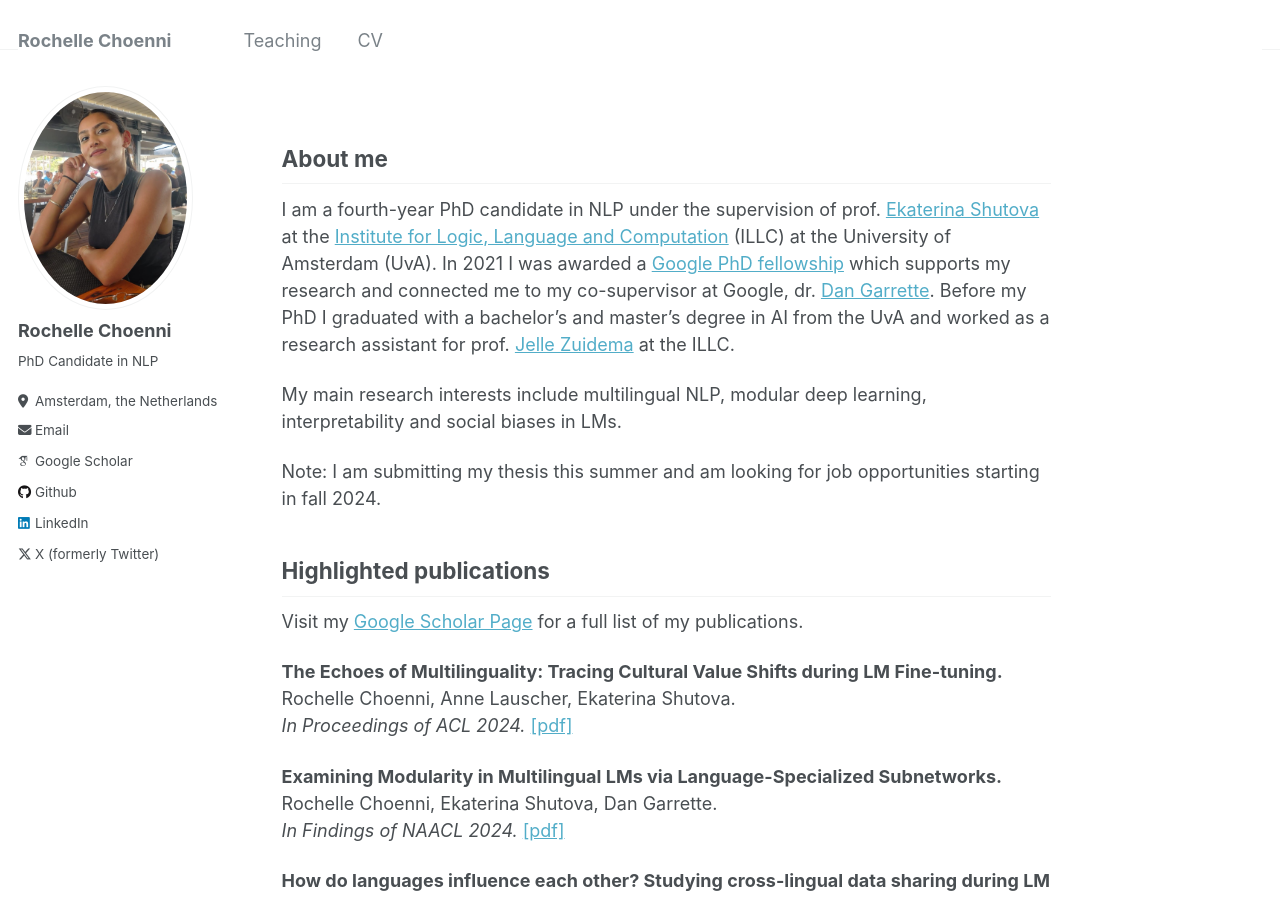
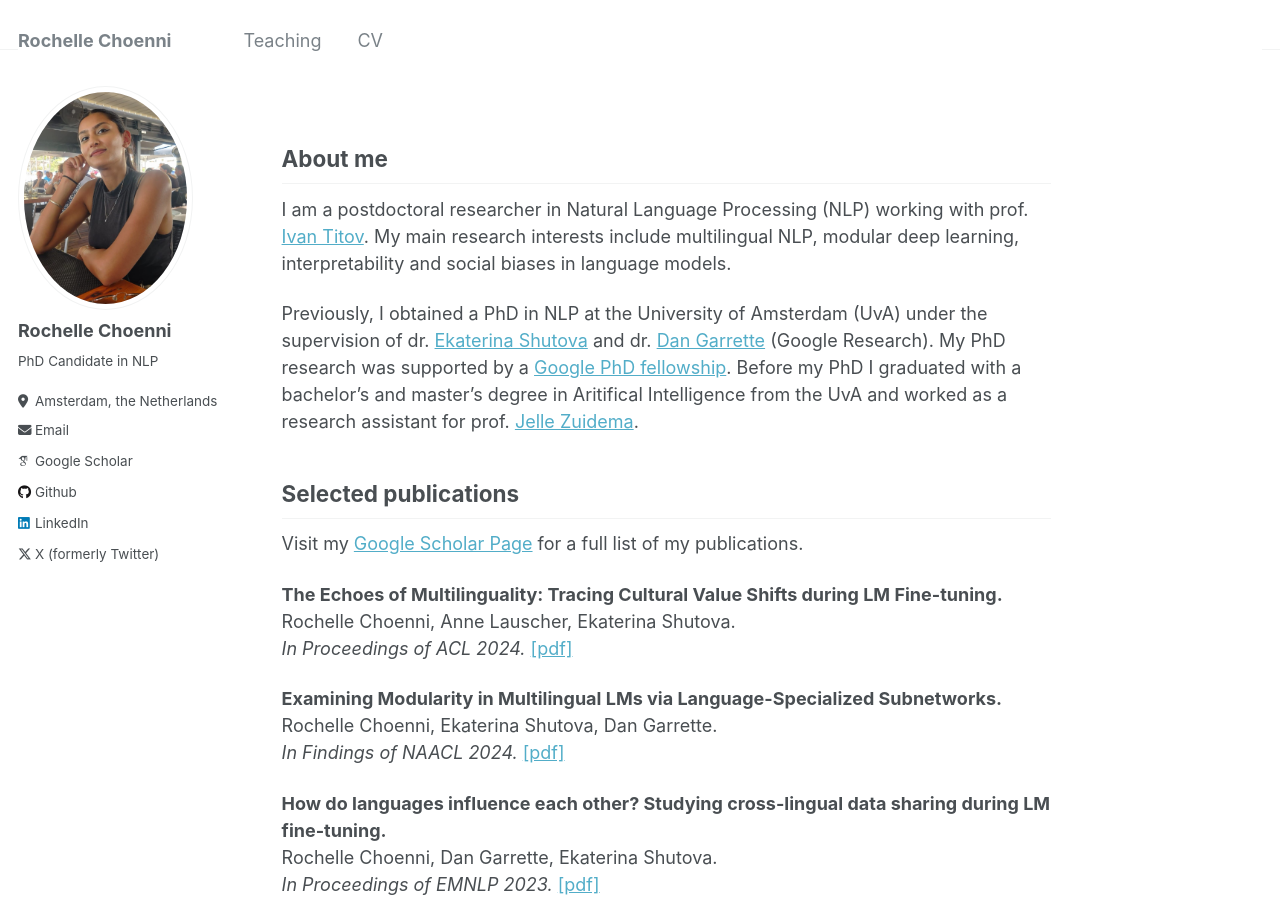
Before and after one commit to RochelleChoenni/RochelleChoenni.github.io, a Jekyll site: the page built from _pages/about.md, in a window 1280 px wide and 900 px high. Built offline with Jekyll 4.4.1, drawn with Linux system fonts in a browser that asks for light colours; some web fonts are replaced.

Commit message:
Update about.md

```diff
--- a/_pages/about.md
+++ b/_pages/about.md
@@ -8,13 +8,12 @@ redirect_from:
 ---
 
 ## About me
-I am a fourth-year PhD candidate in NLP under the supervision of prof. [Ekaterina Shutova](https://www.shutova.org/) at the [Institute for Logic, Language and Computation](https://www.illc.uva.nl/) (ILLC) at the University of Amsterdam (UvA). In 2021 I was awarded a [Google PhD fellowship](https://research.google/outreach/phd-fellowship/) which supports my research and connected me to my co-supervisor at Google, dr. [Dan Garrette](http://www.dhgarrette.com/). Before my PhD I graduated with a bachelor's and master's degree in AI from the UvA and worked as a research assistant for prof. [Jelle Zuidema](https://staff.fnwi.uva.nl/w.zuidema/) at the ILLC.
+I am a postdoctoral researcher in Natural Language Processing (NLP) working with prof. [Ivan Titov](http://ivan-titov.org/). My main research interests include multilingual NLP, modular deep learning, interpretability and social biases in language models.
 
-My main research interests include multilingual NLP, modular deep learning, interpretability and social biases in LMs.
+Previously, I obtained a PhD in NLP at the University of Amsterdam (UvA) under the supervision of dr. [Ekaterina Shutova](https://www.shutova.org/) and dr. [Dan Garrette](http://www.dhgarrette.com/) (Google Research). My PhD research was supported by a [Google PhD fellowship](https://research.google/outreach/phd-fellowship/). Before my PhD I graduated with a bachelor's and master's degree in Aritifical Intelligence from the UvA and worked as a research assistant for prof. [Jelle Zuidema](https://staff.fnwi.uva.nl/w.zuidema/).
 
-Note: I am submitting my thesis this summer and am looking for job opportunities starting in fall 2024.
 
-## Highlighted publications
+## Selected publications
 
 Visit my [Google Scholar Page](https://scholar.google.nl/citations?user=-_WbyoMAAAAJ&hl=nl&oi=ao) for a full list of my publications.
 
```
